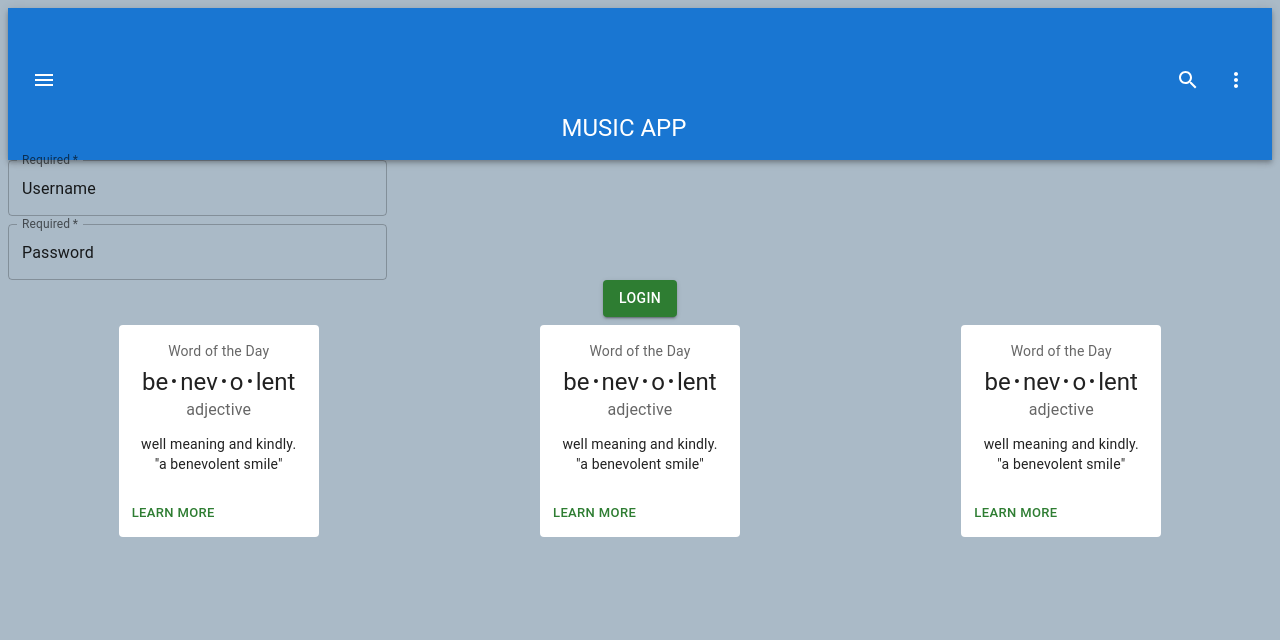
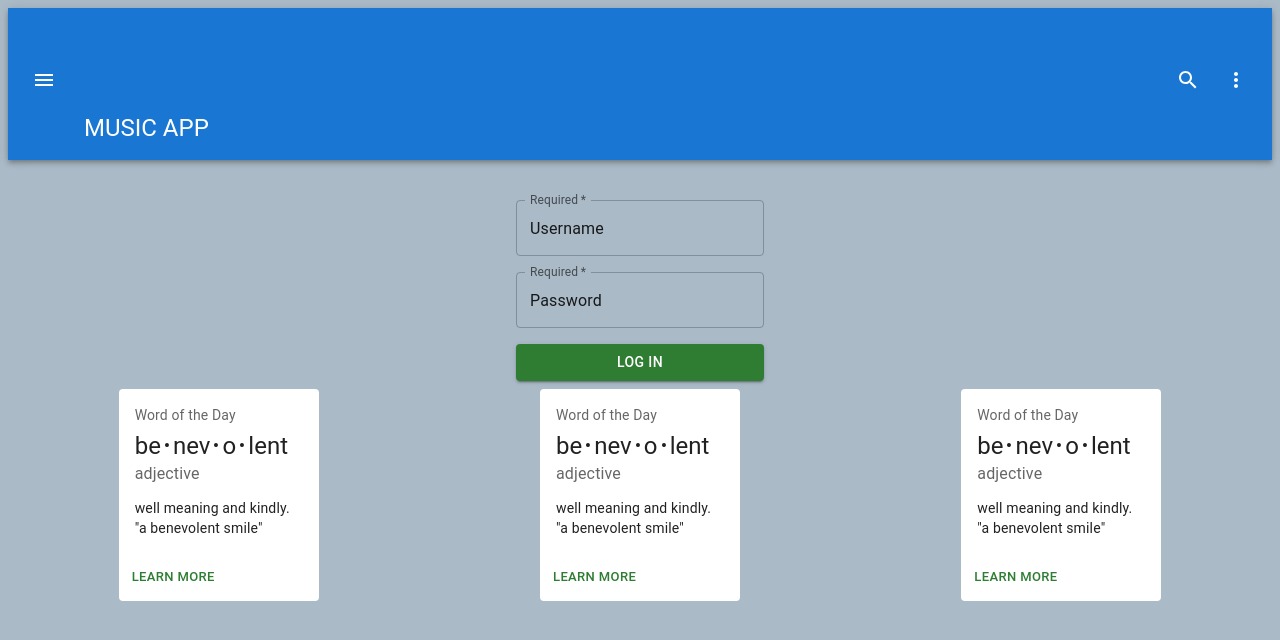
Before and after one commit to jfranco3/music_app1, a React (Create React App) app: page / in a window 1280 px wide. Shown: the top 640 px of the page. Built offline with nearby package versions, Linux system fonts and the light colour scheme.

Commit message:
changes to login

```diff
--- a/package.json
+++ b/package.json
@@ -12,6 +12,8 @@
     "@testing-library/user-event": "^13.5.0",
     "react": "^18.2.0",
     "react-dom": "^18.2.0",
+    "react-router": "^6.3.0",
+    "react-router-dom": "^6.3.0",
     "react-scripts": "5.0.1",
     "web-vitals": "^2.1.4"
   },
--- a/src/App.jsx
+++ b/src/App.jsx
@@ -2,7 +2,6 @@ import React from "react";
 import AppBar from "./Components/AppBar";
 import Login from "./Components/Login";
 import OutlinedCard from "./Components/Dashboard";
-
 
 export default function App() {
   const [loggedIn, setLoggedIn] = React.useState(false);
--- a/src/Components/App.css
+++ b/src/Components/App.css
@@ -1,4 +1,4 @@
 body {
   background-color: rgb(170, 186, 199);
-  text-align: center;
+  /* text-align: center; */
 }
--- a/src/Components/Dashboard.jsx
+++ b/src/Components/Dashboard.jsx
@@ -6,6 +6,7 @@ import CardContent from "@mui/material/CardContent";
 import Button from "@mui/material/Button";
 import Typography from "@mui/material/Typography";
 import "./Dashboard.css";
+
 
 // You will want to create this component and then import it back into App.js to be conditionally rendered based on login
 
--- a/src/Components/Login.jsx
+++ b/src/Components/Login.jsx
@@ -7,36 +7,32 @@ import "./App.css";
 //rendered by App.jsx
 export default function Login(props) {
   return (
-    <>
-    <div className="textfield">
-      <Stack spacing={1}>
-        <TextField className="textfield-child"
-          id="demo-helper-text-misaligned"
+    <div
+      style={{ display: "flex", justifyContent: "center", marginTop: "40px" }}
+      className="textfield"
+    >
+      <Stack spacing={2}>
+        <TextField
+          className="textfield-child"
           label="Required"
           defaultValue="Username"
-          sx={{ width: "30%", margin: "auto"}}
           required
         />
-         <TextField className="textfield-child"
-          id="demo-helper-text-misaligned"
+        <TextField
+          className="textfield-child"
           label="Required"
           defaultValue="Password"
-          sx={{ width: "30%", margin: "auto"}}
           required
         />
-      </Stack>
-      </div>
-
-      <div>
         <Button
           onClick={() => props.setLoggedIn(true)}
           className="login-button"
           variant="contained"
           color="success"
         >
-        LOGIN
+          LOG IN
         </Button>
+      </Stack>
     </div>
-    </>
   );
 }
--- /dev/null
+++ b/src/Router.jsx
@@ -0,0 +1,21 @@
+import React from 'react';
+import { Routes, Route} from 'react-router-dom';
+import Dashboard from './Components/Dashboard';
+import App from './App';
+
+
+
+const Router = () => {
+    return (
+
+        { /* Then we use Routes and Route. Routes acts like a regular JS Switch* Statement */ }
+        // <Routes>
+        //      depending on the path in the URL, one of these Routes will be returned and their component rendered
+        //     <Route path="/*" element={<Home/>} />
+        //     <Route path="/dash" element={<Dashboard/>} />
+        // </Routes>
+    );
+}
+
+//Don't forget to export your newly create Router component
+export default Router;
--- a/src/index.js
+++ /dev/null
@@ -1,10 +0,0 @@
-import React from "react";
-import ReactDOM from "react-dom/client";
-import App from "./App";
-
-const root = ReactDOM.createRoot(document.getElementById("root"));
-root.render(
-  <React.StrictMode>
-    <App />
-  </React.StrictMode>
-);
--- /dev/null
+++ b/src/index.jsx
@@ -0,0 +1,20 @@
+import React from "react";
+import ReactDOM from "react-dom/client";
+import { BrowserRouter } from 'react-router-dom';
+import App from "./App";
+// import reportWebVitals from './reportWebVitals';
+import Router from './Router';
+
+const root = ReactDOM.createRoot(document.getElementById("root"));
+
+const Main = () => (
+  <BrowserRouter>
+  <main>
+    <Router />
+  </main>
+</BrowserRouter>
+);
+
+root.render(<App/>);
+
+// reportWebVitals();
```
Also changed, not shown: 1 other file (tests, documents, lock files or other folders). Lines whose indentation alone changed are shown as unchanged.
